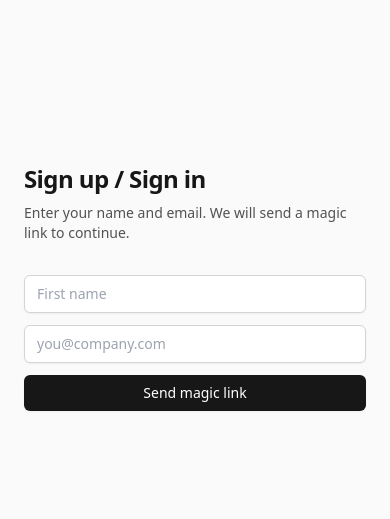
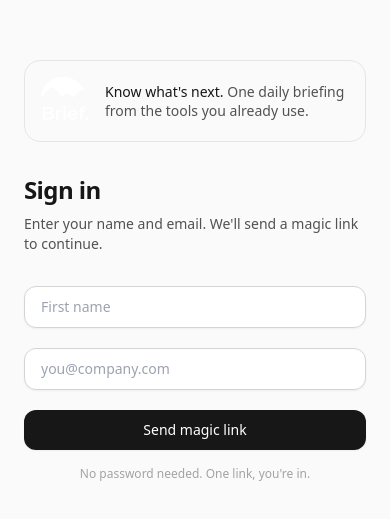
Before and after one commit to Hanif-adedotun/connector, a Next.js app in the folder frontend/: page /login in a window 390 px wide. Shown: the part 167-686 px from the top of the page. Built offline with nearby package versions, Linux system fonts and the light colour scheme; no server answers.

Commit message:
login page change

```diff
--- a/frontend/src/app/(public)/login/page.tsx
+++ b/frontend/src/app/(public)/login/page.tsx
@@ -1,9 +1,52 @@
 "use client";
 
+import Image from "next/image";
+import Link from "next/link";
 import { useState } from "react";
-import Link from "next/link";
 import { BriefWordmark } from "@/components/brand/BriefWordmark";
+import { APP_DOMAIN, APP_TAGLINE } from "@/lib/brand";
 import { createClient } from "@/lib/supabase/client";
+
+function LoginBanner({ className }: { className?: string }) {
+  return (
+    <div
+      className={`relative flex flex-col items-center justify-center overflow-hidden px-10 text-center ${className ?? ""}`}
+    >
+      {/* Gradient glow */}
+      <div
+        aria-hidden
+        className="pointer-events-none absolute left-1/2 top-1/2 aspect-square w-[min(90%,520px)] -translate-x-1/2 -translate-y-1/2 rounded-full"
+        // style={{
+        //   background:
+        //     "radial-gradient(circle, rgba(99,102,241,0.18) 0%, rgba(56,189,248,0.10) 40%, rgba(56,189,248,0) 80%)",
+        // }}
+      />
+
+      <div className="brief-reveal relative z-10 flex flex-col items-center">
+        <Image
+          src="/icons/icon-full.png"
+          alt="Brief"
+          width={120}
+          height={120}
+          className="h-24 w-24 sm:h-28 sm:w-28"
+          priority
+          draggable={false}
+        />
+
+        <p className="mt-8 max-w-sm text-balance text-2xl font-semibold leading-snug tracking-tight text-neutral-900 dark:text-white">
+          Turn the noise of work into{" "}
+          <span className="text-neutral-500 dark:text-neutral-400">
+            one calm briefing.
+          </span>
+        </p>
+
+        <p className="mt-4 max-w-xs text-sm leading-relaxed text-neutral-500 dark:text-neutral-400">
+          {APP_TAGLINE} — extracted from Gmail, Calendar, Jira, and Discord.
+        </p>
+      </div>
+    </div>
+  );
+}
 
 export default function LoginPage() {
   const [firstName, setFirstName] = useState("");
@@ -41,19 +84,38 @@ export default function LoginPage() {
   }
 
   return (
-    <main className="mx-auto flex min-h-screen max-w-md flex-col justify-center px-6 py-24">
-      <Link href="/" className="mb-10 inline-block w-fit">
-        <BriefWordmark size="sm" />
-      </Link>
+    <main className="grid min-h-[100dvh] lg:grid-cols-2">
+      {/* Form panel */}
+      <div className="flex flex-col justify-center px-6 py-10 sm:px-12 lg:px-16 xl:px-24">
+        <div className="brief-reveal mx-auto w-full max-w-sm">
 
-      <h1 className="text-2xl font-semibold tracking-tight">
-        Sign up / Sign in
+          {/* Compact banner on mobile only */}
+          <div className="mt-8 flex items-center gap-4 rounded-2xl border border-neutral-200 bg-neutral-50/80 p-4 dark:border-neutral-800 dark:bg-neutral-900/50 lg:hidden">
+            <Image
+              src="/icons/icon-full.png"
+              alt=""
+              width={48}
+              height={48}
+              className="h-12 w-12 shrink-0"
+              aria-hidden
+              draggable={false}
+            />
+            <p className="text-left text-sm leading-snug text-neutral-600 dark:text-neutral-400">
+              <span className="font-medium text-neutral-900 dark:text-white">
+                Know what&apos;s next.
+              </span>{" "}
+              One daily briefing from the tools you already use.
+            </p>
+          </div>
+
+          <h1 className="mt-8 text-2xl font-semibold tracking-tight sm:text-3xl">
+            Sign in
           </h1>
           <p className="mt-2 text-sm text-neutral-600 dark:text-neutral-400">
-        Enter your name and email. We will send a magic link to continue.
+            Enter your name and email. We&apos;ll send a magic link to continue.
           </p>
 
-      <form onSubmit={handleSubmit} className="mt-8 space-y-3">
+          <form onSubmit={handleSubmit} className="mt-8 space-y-3 gap-2 flex flex-col">
             <input
               type="text"
               required
@@ -61,7 +123,7 @@ export default function LoginPage() {
               placeholder="First name"
               value={firstName}
               onChange={(e) => setFirstName(e.target.value)}
-          className="w-full rounded-md border border-neutral-300 bg-white px-3 py-2 text-sm shadow-sm focus:border-neutral-900 focus:outline-none dark:border-neutral-700 dark:bg-neutral-900"
+              className="w-full rounded-xl border border-neutral-300 bg-white px-4 py-2.5 text-sm shadow-sm transition-colors focus:border-neutral-900 focus:outline-none dark:border-neutral-700 dark:bg-neutral-900 dark:focus:border-neutral-400"
             />
             <input
               type="email"
@@ -70,23 +132,34 @@ export default function LoginPage() {
               placeholder="you@company.com"
               value={email}
               onChange={(e) => setEmail(e.target.value)}
-          className="w-full rounded-md border border-neutral-300 bg-white px-3 py-2 text-sm shadow-sm focus:border-neutral-900 focus:outline-none dark:border-neutral-700 dark:bg-neutral-900"
+              className="w-full rounded-xl border border-neutral-300 bg-white px-4 py-2.5 text-sm shadow-sm transition-colors focus:border-neutral-900 focus:outline-none dark:border-neutral-700 dark:bg-neutral-900 dark:focus:border-neutral-400"
             />
             <button
               type="submit"
               disabled={status === "sending"}
-          className="w-full rounded-md bg-neutral-900 px-3 py-2 text-sm font-medium text-white shadow-sm hover:bg-neutral-800 disabled:opacity-50 dark:bg-white dark:text-neutral-900 dark:hover:bg-neutral-200"
+              className="w-full rounded-xl bg-neutral-900 px-4 py-2.5 text-sm font-medium text-white shadow-sm transition-colors hover:bg-neutral-800 disabled:opacity-50 dark:bg-white dark:text-neutral-900 dark:hover:bg-neutral-200"
             >
               {status === "sending" ? "Sending..." : "Send magic link"}
             </button>
           </form>
 
           {status === "sent" && (
-        <p className="mt-4 text-sm text-emerald-600">Check your inbox.</p>
+            <p className="mt-4 text-sm text-center  text-emerald-600 dark:text-emerald-400">
+              Check your inbox.
+            </p>
           )}
           {status === "error" && error && (
             <p className="mt-4 text-sm text-red-600">{error}</p>
           )}
+
+          <p className="mt-4 text-center text-xs text-neutral-400 dark:text-neutral-500 lg:text-left">
+            No password needed. One link, you&apos;re in.
+          </p>
+        </div>
+      </div>
+
+      {/* Banner panel — desktop only */}
+      <LoginBanner className="hidden border-l border-neutral-200 bg-neutral-100 dark:border-neutral-800 dark:bg-neutral-900/40 lg:flex" />
     </main>
   );
 }
```
Also changed, not shown: 1 other file (tests, documents, lock files or other folders). Lines whose indentation alone changed are shown as unchanged.
